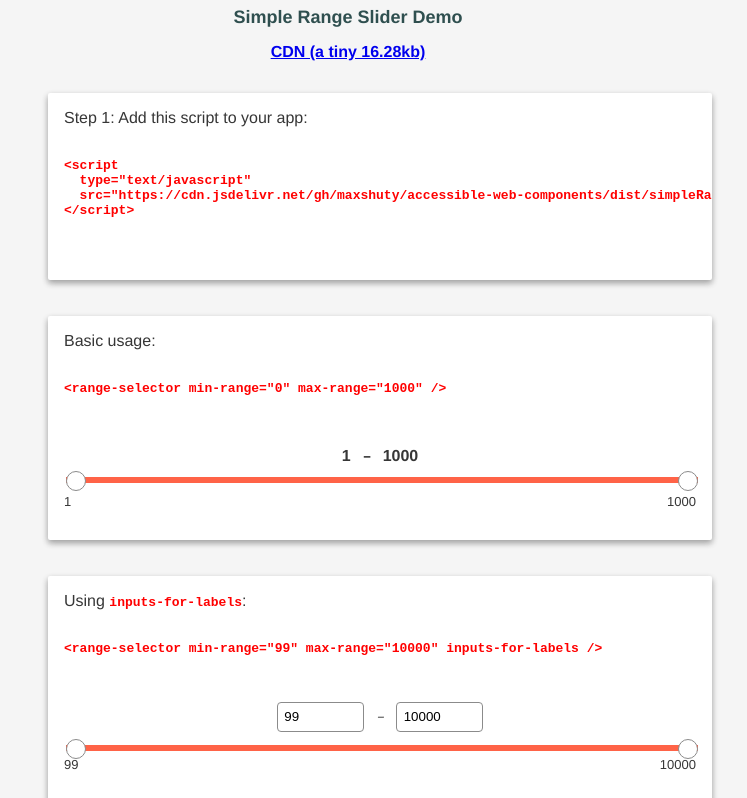
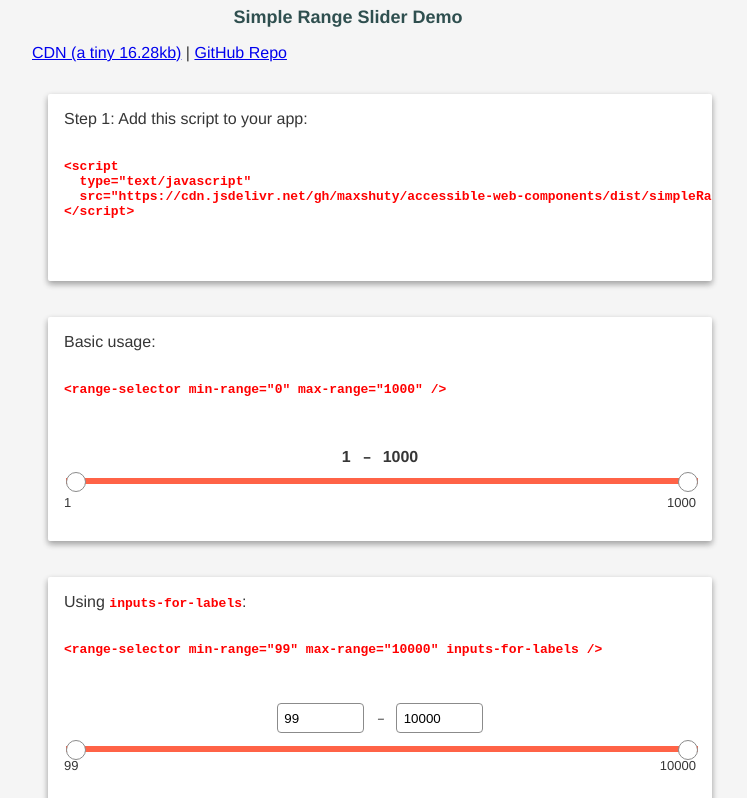
Before and after one commit to maxshuty/accessible-web-components, a website: page docs/index.html in a window 1280 px wide. Shown: the part 73-871 px from the top of the page, without its empty margins (292-1039 px from the left). Drawn offline with Linux system fonts and the light colour scheme.

Commit message:
Updating demo

```diff
--- a/docs/index.html
+++ b/docs/index.html
@@ -17,9 +17,10 @@
     <div class="range-selector__container">
       <h2>Simple Range Slider Demo</h2>
 
-      <h3>
-        <a href="https://cdn.jsdelivr.net/gh/maxshuty/accessible-web-components/dist/simpleRange.min.js" target="_blank">CDN (a tiny 16.28kb)</a>
-      </h3>
+      <p>
+        <a href="https://cdn.jsdelivr.net/gh/maxshuty/accessible-web-components@latest/dist/simpleRange.min.js" target="_blank">CDN (a tiny 16.28kb)</a> |
+        <a href="https://github.com/maxshuty/accessible-web-components" target="_blank">GitHub Repo</a>
+      </p>
 
       <div>
         <p>
```
